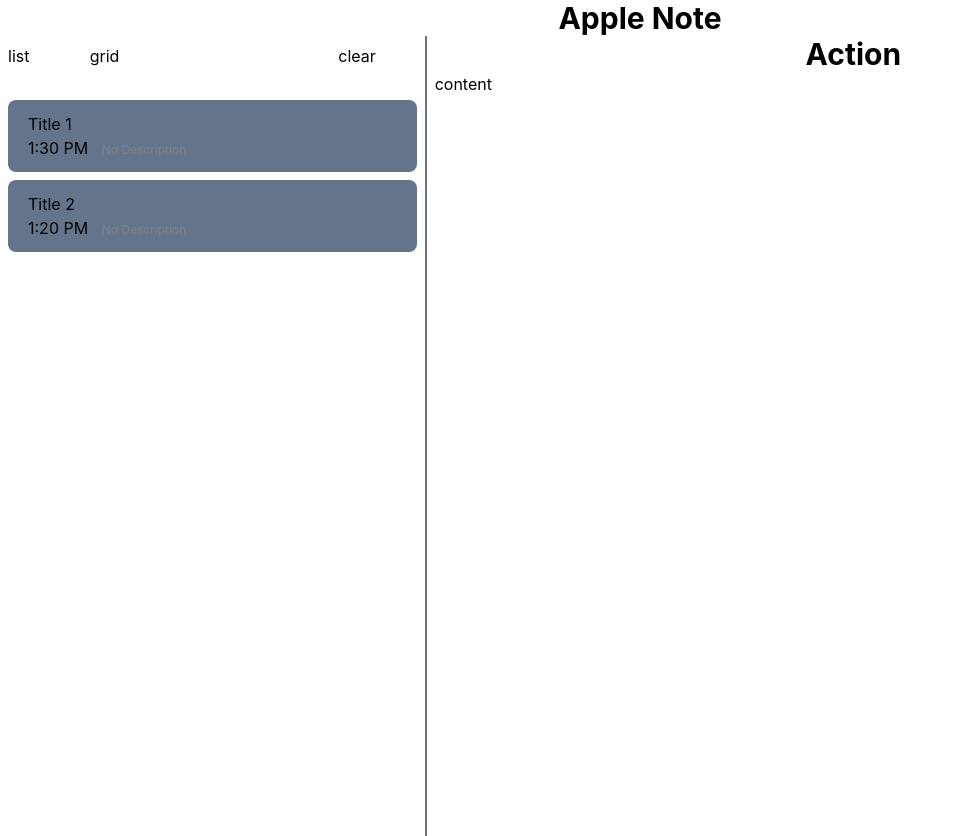
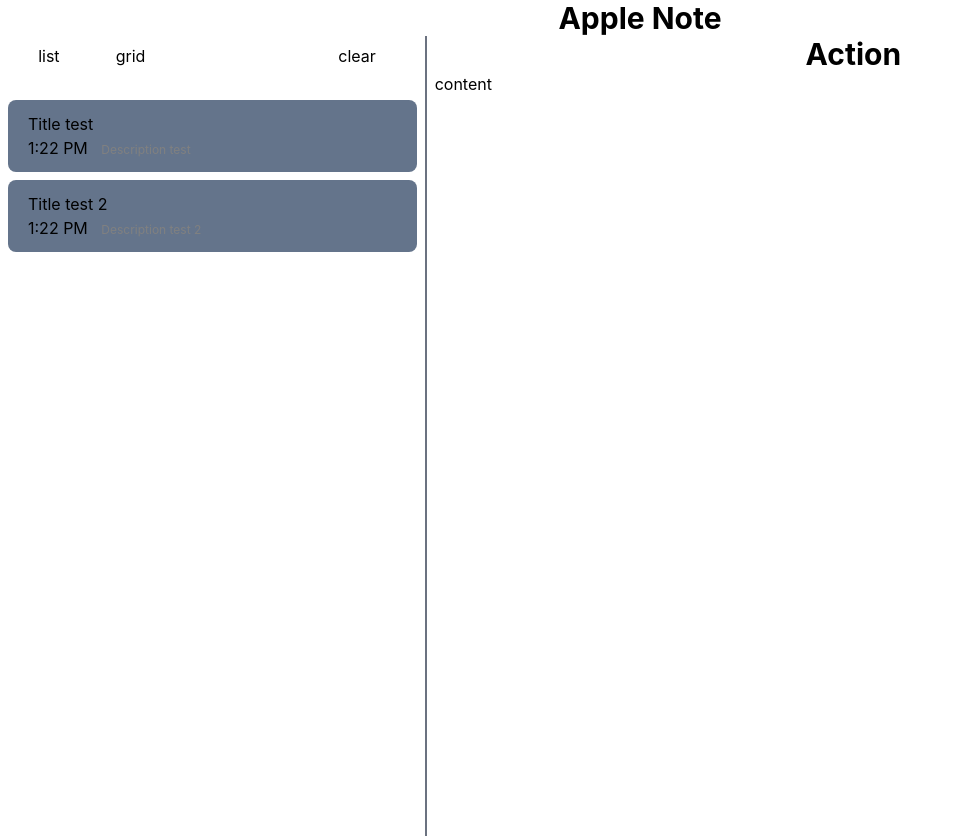
Before and after one commit to PigHead98/full-stack-challenge-frontend, a Next.js app: page /apple-note in a window 1280 px wide. Shown: the whole page, without its empty margins (0-955 px from the left). Built offline with nearby package versions, Linux system fonts and the light colour scheme.

Commit message:
[main] custom notelist for click and remove action

```diff
--- a/pages/apple-note.tsx
+++ b/pages/apple-note.tsx
@@ -3,7 +3,7 @@
 const AppleNote = () => {
   return (
     <>
-      <AppleNoteComponent>content</AppleNoteComponent>
+      <AppleNoteComponent listCard={[]}>content</AppleNoteComponent>
     </>
   );
 };
--- a/src/components/card-note/index.tsx
+++ b/src/components/card-note/index.tsx
@@ -1,18 +1,31 @@
 import styles from "./styles.module.css";
 
-export interface CardProps {
+export interface ICardProps {
+  id: string;
   title: string;
   description?: string;
   time: string;
+  onClickCard?: any;
+  isActive?: boolean;
+  cardActive?: string;
 }
 
-export const CardNote = ({
-  title,
-  description = "No Description",
-  time,
-}: CardProps) => {
+export const CardNote: React.FC<ICardProps> = (props) => {
+  const {
+    title,
+    description = "No Description",
+    time,
+    onClickCard,
+    isActive,
+  } = props;
+
   return (
-    <div className="container mb-2 mx-auto py-3 px-5 bg-slate-500 rounded-lg">
+    <div
+      className={`container mb-2 mx-auto py-3 px-5 bg-slate-500 rounded-lg ${
+        styles.card
+      } ${isActive ? styles.cardActive : ""}`}
+      onClick={onClickCard}
+    >
       <h2>{title}</h2>
 
       <p>
--- a/src/components/card-note/styles.module.css
+++ b/src/components/card-note/styles.module.css
@@ -1,3 +1,11 @@
+.card:hover {
+  cursor: pointer;
+}
+
+.cardActive {
+  box-shadow: rgba(0, 0, 0, 0.35) 0px 5px 15px;
+}
+
 .description {
   font-size: 12px;
   color: gray;
--- a/src/components/note/containers/note-container.tsx
+++ b/src/components/note/containers/note-container.tsx
@@ -1,7 +1,5 @@
 import React from "react";
 import { LayoutProps } from "../../../share/interface";
-import NoteContentComponent from "./note-content";
-import NoteListComponent from "./note-list";
 
 const AppleNoteContainer = ({ children }: LayoutProps) => {
   return (
@@ -9,16 +7,7 @@
       <div className="container h-screen mx-auto">
         <h1 className="text-3xl font-bold text-center">Apple Note</h1>
 
-        <div className="flex h-full flex-row">
-          <div className="basis-1/3 px-2 border-r-2 border-gray-500">
-            <NoteListComponent />
-          </div>
-          <div className="basis-2/3 px-2">
-            <NoteContentComponent />
-          </div>
-        </div>
-
-        {/* {children} */}
+        <div className="flex h-full flex-row">{children}</div>
       </div>
     </>
   );
--- a/src/components/note/containers/note-list.tsx
+++ b/src/components/note/containers/note-list.tsx
@@ -1,19 +1,55 @@
-import React from "react";
-import { CardNote } from "../../card-note";
+import React, { useState } from "react";
+import { LayoutProps } from "../../../share/interface";
+import { CardNote, ICardProps } from "../../card-note";
 
-const NoteList = () => {
+export interface INoteList extends LayoutProps {
+  listCard: ICardProps[];
+  onClickRemoveCard?: (index: string | undefined) => void;
+}
+
+const NoteList: React.FC<INoteList> = ({ listCard, onClickRemoveCard }) => {
+  const [isList, setIsList] = useState(true);
+  const [cardActive, setCardActive] = useState<string | undefined>(undefined);
+
+  const handleClickCard = (props: ICardProps) => {
+    return (event: Event) => {
+      if (cardActive !== props.id) {
+        setCardActive(props.id);
+      }
+    };
+  };
+
+  const handleClickRemove = () => {
+    if (onClickRemoveCard) {
+      onClickRemoveCard(cardActive);
+    }
+  };
+
   return (
     <>
       <div className="container mx-auto">
         <div className="flex flex-row my-2">
-          <div className="basis-1/5">list</div>
-          <div className="basis-1/5">grid</div>
-          <div className="basis-1/2 text-right">clear</div>
+          <button className="basis-1/5" onClick={() => setIsList(true)}>
+            list
+          </button>
+          <button className="basis-1/5" onClick={() => setIsList(false)}>
+            grid
+          </button>
+          <button className="basis-1/2 text-right" onClick={handleClickRemove}>
+            clear
+          </button>
         </div>
         <br />
         <div className="flex flex-col">
-          <CardNote title="Title 1" time="1:30 PM" />
-          <CardNote title="Title 2" time="1:20 PM" />
+          {listCard &&
+            listCard.map((i, index) => (
+              <CardNote
+                {...i}
+                isActive={cardActive === i.id}
+                key={`listCard_${index}`}
+                onClickCard={handleClickCard(i)}
+              />
+            ))}
         </div>
 
         {/* {children} */}
--- a/src/components/note/index.tsx
+++ b/src/components/note/index.tsx
@@ -1,14 +1,40 @@
-import React from "react";
-import { LayoutProps } from "../../share/interface";
+import React, { useState } from "react";
+import { ICardProps } from "../card-note";
 import AppleNoteContainer from "./containers/note-container";
 import NoteContent from "./containers/note-content";
-import NoteList from "./containers/note-list";
+import NoteList, { INoteList } from "./containers/note-list";
 
-const AppleNoteComponent = ({ children }: LayoutProps) => {
+const listCardDefault: ICardProps[] = [
+  {
+    id: "0",
+    title: "Title test",
+    time: "1:22 PM",
+    description: "Description test",
+  },
+  {
+    id: "1",
+    title: "Title test 2",
+    time: "1:22 PM",
+    description: "Description test 2",
+  },
+];
+
+const AppleNoteComponent: React.FC<INoteList> = ({ listCard }) => {
+  const [list, setList] = useState(listCardDefault);
+
+  const onClickRemoveCard = (id: string | undefined) => {
+    if (list.length) {
+      const index = list.findIndex((i) => i.id === id);
+      setList((list) => {
+        return [...list.slice(0, index), ...list.slice(index + 1)];
+      });
+    }
+  };
+
   return (
     <AppleNoteContainer>
       <div className="basis-1/3 px-2 border-r-2 border-gray-500">
-        <NoteList />
+        <NoteList listCard={list} onClickRemoveCard={onClickRemoveCard} />
       </div>
       <div className="basis-2/3 px-2">
         <NoteContent />
--- a/src/share/interface.ts
+++ b/src/share/interface.ts
@@ -1,3 +1,3 @@
 export interface LayoutProps {
-  children: React.ReactNode;
+  children?: React.ReactNode;
 }
```
